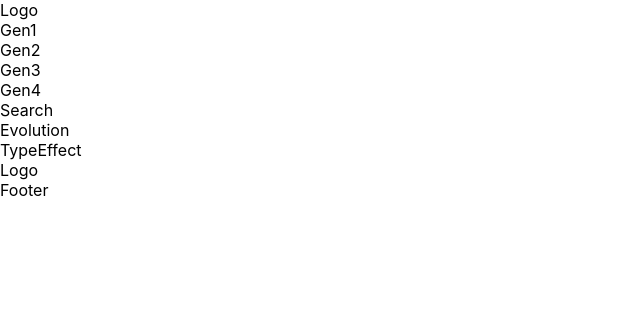
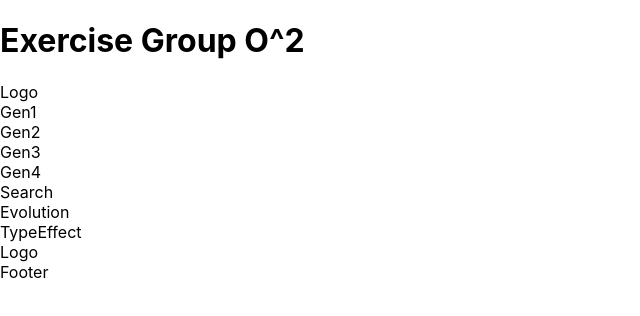
Before and after one commit to Reyvanclief7/Group-Exercise-React, a React (Create React App) app: page / in a window 1280 px wide. Shown: the top 316 px of the page, without its empty margins (0-640 px from the left). Built offline with nearby package versions, Linux system fonts and the light colour scheme.

Commit message:
adding h1 exercise group

```diff
--- a/src/App.js
+++ b/src/App.js
@@ -6,6 +6,7 @@ import Footer from './components/Footer/Footer';
 function App() {
   return (
     <div>
+      <h1>Exercise Group O^2</h1>
       <Header />
       <Home />
       <Footer />
```
